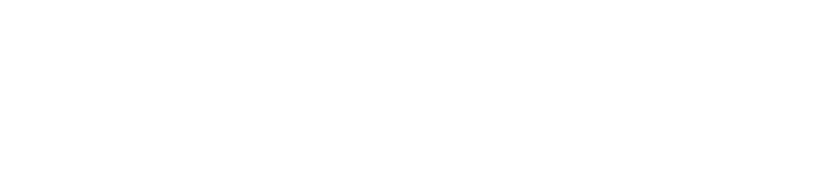
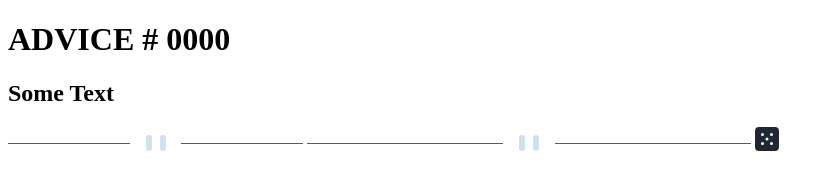
Before and after one commit to MrsMelnychenko/FE-Mentor-Advice-generator, a plain HTML site: page index.html in a window 1280 px wide. Shown: the whole page, without its empty margins (0-834 px from the left). Drawn offline with Linux system fonts and the light colour scheme.

Commit message:
added html code

```diff
--- a/index.html
+++ b/index.html
@@ -9,6 +9,16 @@
     <link rel="stylesheet" href="css/index.css">
 </head>
 <body>
+    <div class="advice-card">
+        <div class="advice-text">
+            <h1> ADVICE # 0000</h1>
+            <h2>Some Text</h2>
+            <img src="img/pattern-divider-mobile.svg" alt = "Divider mobile">
+            <img src="img/pattern-divider-desktop.svg" alt="Divider PC">
+            <img src="img/icon-dice.svg" alt="Dice">
+        </div>
+
+    </div>
 
 </body>
 </html>
```
